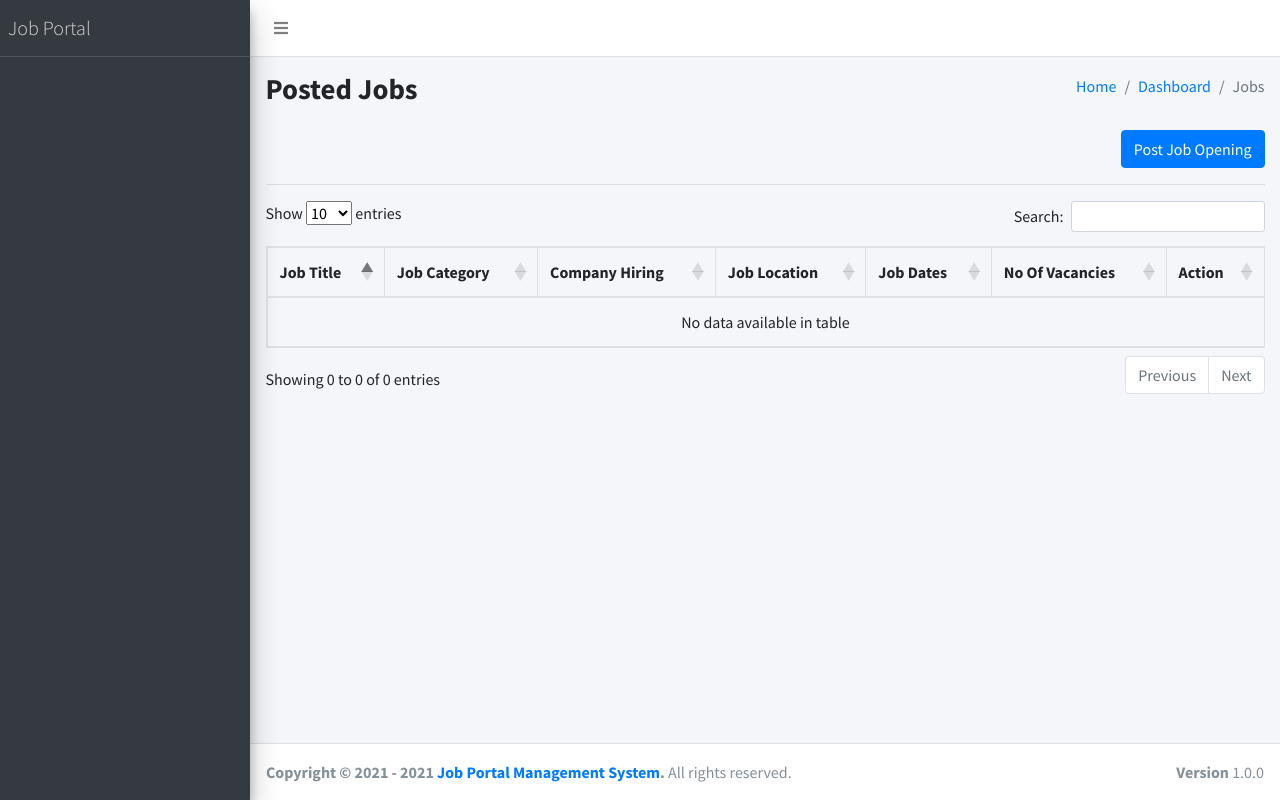
After one commit to MartMbithi/Job-portal, a PHP site: page /views/jobs in a window 1280 px wide. The commit adds this page. Run offline with PHP 8.4, Linux system fonts and the light colour scheme; the visitor is signed in with stand-in values (Sample User, id 1); data that the repository does not hold is empty; some libraries are stand-ins or nearby versions.

Commit message:
CRUD On Jobs

```diff
--- a/partials/scripts.php
+++ b/partials/scripts.php
@@ -119,4 +119,17 @@
         });
 
     }
+
+    function GetCompanyDetails(val) {
+        $.ajax({
+            type: "POST",
+            url: "ajax.php",
+            data: 'CompanyName=' + val,
+            success: function(data) {
+                //alert(data);
+                $('#CompanyID').val(data);
+            }
+        });
+
+    }
 </script>
--- /dev/null
+++ b/views/jobs.php
@@ -0,0 +1,344 @@
+<?php
+/*
+ * Created on Mon Jul 19 2021
+ *
+ * The MIT License (MIT)
+ * Copyright (c) 2021 MartDevelopers Inc
+ *
+ * Permission is hereby granted, free of charge, to any person obtaining a copy of this software
+ * and associated documentation files (the "Software"), to deal in the Software without restriction,
+ * including without limitation the rights to use, copy, modify, merge, publish, distribute, sublicense,
+ * and/or sell copies of the Software, and to permit persons to whom the Software is furnished to do so,
+ * subject to the following conditions:
+ *
+ * The above copyright notice and this permission notice shall be included in all copies or substantial
+ * portions of the Software.
+ *
+ * THE SOFTWARE IS PROVIDED "AS IS", WITHOUT WARRANTY OF ANY KIND, EXPRESS OR IMPLIED, INCLUDING BUT NOT LIMITED
+ * TO THE WARRANTIES OF MERCHANTABILITY, FITNESS FOR A PARTICULAR PURPOSE AND NONINFRINGEMENT. IN NO EVENT SHALL
+ * THE AUTHORS OR COPYRIGHT HOLDERS BE LIABLE FOR ANY CLAIM, DAMAGES OR OTHER LIABILITY, WHETHER IN AN ACTION OF CONTRACT,
+ * TORT OR OTHERWISE, ARISING FROM, OUT OF OR IN CONNECTION WITH THE SOFTWARE OR THE USE OR OTHER DEALINGS IN THE SOFTWARE.
+ */
+session_start();
+require_once('../config/config.php');
+require_once('../config/checklogin.php');
+require_once('../config/codeGen.php');
+checklogin();
+
+/* Add Job  */
+if (isset($_POST['add_job'])) {
+    $Job_title = $_POST['Job_title'];
+    $Job_Category = $_POST['Job_Category'];
+    $Job_description = $_POST['Job_description'];
+    $Job_location = $_POST['Job_location'];
+    $Job_Company_id  = $_POST['Job_Company_id'];
+    $Job_apply_date = $_POST['Job_apply_date'];
+    $Job_Last_application_date  = $_POST['Job_Last_application_date'];
+    $Job_No_of_vacancy = $_POST['Job_No_of_vacancy'];
+
+    $query = "INSERT INTO job (Job_title, Job_Category, Job_description, Job_location, Job_Company_id, Job_apply_date, Job_Last_application_date, Job_No_of_vacancy) VALUES(?,?,?,?,?,?,?,?)";
+
+    $stmt = $mysqli->prepare($query);
+
+    $rc = $stmt->bind_param('ssssssss', $Job_title, $Job_Category, $Job_description, $Job_location, $Job_Company_id, $Job_apply_date, $Job_Last_application_date, $Job_No_of_vacancy);
+
+    $stmt->execute();
+
+    if ($stmt) {
+        $success = "Job Opening Posted";
+    } else {
+        $info = "Please Try Again Or Try Later";
+    }
+}
+
+
+/* Update Company  */
+if (isset($_POST['update_job'])) {
+    $Job_title = $_POST['Job_title'];
+    $Job_Category = $_POST['Job_Category'];
+    $Job_description = $_POST['Job_description'];
+    $Job_location = $_POST['Job_location'];
+    $Job_id  = $_POST['Job_id'];
+    $Job_apply_date = $_POST['Job_apply_date'];
+    $Job_Last_application_date  = $_POST['Job_Last_application_date'];
+    $Job_No_of_vacancy = $_POST['Job_No_of_vacancy'];
+
+    $query = "UPDATE job SET  Job_title =?, Job_Category =?, Job_description =?, Job_location =?,  Job_apply_date =?, Job_Last_application_date =?,  Job_No_of_vacancy =? WHERE Job_id =?";
+
+    $stmt = $mysqli->prepare($query);
+
+    $rc = $stmt->bind_param('ssssssss', $Job_title, $Job_Category, $Job_description, $Job_location, $Job_apply_date, $Job_Last_application_date, $Job_No_of_vacancy, $Job_id);
+
+    $stmt->execute();
+
+    if ($stmt) {
+        $success = "Job Opening Updated";
+    } else {
+        $info = "Please Try Again Or Try Later";
+    }
+}
+
+/* Delete Company Category */
+if (isset($_GET['delete'])) {
+    $delete = $_GET['delete'];
+    $adn = "DELETE FROM job WHERE Job_id=?";
+    $stmt = $mysqli->prepare($adn);
+    $stmt->bind_param('s', $delete);
+    $stmt->execute();
+    $stmt->close();
+    if ($stmt) {
+        $success = "Deleted" && header("refresh:1; url=jobs");
+    } else {
+        $info = "Please Try Again Or Try Later";
+    }
+}
+
+require_once('../partials/head.php');
+?>
+
+<body class="hold-transition sidebar-mini layout-fixed layout-navbar-fixed layout-footer-fixed">
+    <div class="wrapper">
+        <!-- Navbar -->
+        <?php require_once('../partials/navbar.php'); ?>
+        <!-- /.navbar -->
+
+        <!-- Main Sidebar Container -->
+        <?php require_once('../partials/sidebar.php'); ?>
+
+        <!-- Content Wrapper. Contains page content -->
+        <div class="content-wrapper">
+            <!-- Content Header (Page header) -->
+            <div class="content-header">
+                <div class="container-fluid">
+                    <div class="row mb-2">
+                        <div class="col-sm-6">
+                            <h1 class="m-0 text-bold">Posted Jobs</h1>
+                        </div><!-- /.col -->
+                        <div class="col-sm-6">
+                            <ol class="breadcrumb float-sm-right">
+                                <li class="breadcrumb-item"><a href="home">Home</a></li>
+                                <li class="breadcrumb-item"><a href="home">Dashboard</a></li>
+                                <li class="breadcrumb-item active">Jobs</li>
+                            </ol>
+                        </div><!-- /.col -->
+                    </div><!-- /.row -->
+                </div>
+            </div>
+
+            <section class="content">
+                <div class="container-fluid">
+                    <div class="text-right">
+                        <button type="button" class="btn btn-primary" data-toggle="modal" data-target="#add_modal">Post Job Opening</button>
+                    </div>
+                    <hr>
+                    <!-- Add Modal -->
+                    <div class="modal fade" id="add_modal">
+                        <div class="modal-dialog  modal-lg">
+                            <div class="modal-content">
+                                <div class="modal-header">
+                                    <h4 class="modal-title">Fill All Values </h4>
+                                    <button type="button" class="close" data-dismiss="modal" aria-label="Close">
+                                        <span aria-hidden="true">&times;</span>
+                                    </button>
+                                </div>
+                                <div class="modal-body">
+                                    <form method="post" enctype="multipart/form-data" role="form">
+                                        <div class="card-body">
+                                            <div class="row">
+                                                <div class="form-group col-md-6">
+                                                    <label for="">Job Title</label>
+                                                    <input type="text" required name="Job_title" class="form-control">
+                                                </div>
+                                                <div class="form-group col-md-6">
+                                                    <label for="">Job Category</label>
+                                                    <input type="text" required name="Job_Category" class="form-control">
+                                                </div>
+                                                <div class="form-group col-md-6">
+                                                    <label for="">Job Location</label>
+                                                    <input type="text" required name="Job_location" class="form-control">
+                                                </div>
+                                                <div class="form-group col-md-4">
+                                                    <label for="">Job Apply Date</label>
+                                                    <input type="date" required name="Job_apply_date" class="form-control">
+                                                </div>
+                                                <div class="form-group col-md-4">
+                                                    <label for="">Job Application Closing Date</label>
+                                                    <input type="date" required name="Job_Last_application_date" class="form-control">
+                                                </div>
+                                                <div class="form-group col-md-4">
+                                                    <label for="">Job No Of Vacancies</label>
+                                                    <input type="number" required name="Job_No_of_vacancy" class="form-control">
+                                                </div>
+                                                <div class="form-group col-md-12">
+                                                    <label for="">Company Name</label>
+                                                    <select id="CompanyName" onchange="GetCompanyDetails(this.value)" class="form-control">
+                                                        <option>Select Company Name</option>
+                                                        <?php
+                                                        $ret = "SELECT * FROM company ";
+                                                        $stmt = $mysqli->prepare($ret);
+                                                        $stmt->execute(); //ok
+                                                        $res = $stmt->get_result();
+                                                        while ($company = $res->fetch_object()) {
+                                                        ?>
+                                                            <option><?php echo $company->Company_name; ?></option>
+                                                        <?php
+                                                        } ?>
+                                                    </select>
+                                                    <input type="hidden" required name="Job_Company_id" id="CompanyID" class="form-control">
+                                                </div>
+                                                <div class="form-group col-md-12">
+                                                    <label for="exampleInputPassword1">Job Description</label>
+                                                    <textarea name="Job_description" rows="5" class="form-control"></textarea>
+                                                </div>
+                                            </div>
+                                        </div>
+                                        <div class="text-right">
+                                            <button type="submit" name="add_job" class="btn btn-primary">Submit</button>
+                                        </div>
+                                    </form>
+                                </div>
+                            </div>
+                        </div>
+                    </div>
+                    <!-- End Modal -->
+                    <div class="row">
+                        <div class="col-12">
+                            <table class="table table-bordered table-hover">
+                                <thead>
+                                    <tr>
+                                        <th>Job Title</th>
+                                        <th>Job Category</th>
+                                        <th>Company Hiring</th>
+                                        <th>Job Location</th>
+                                        <th>Job Dates</th>
+                                        <th>No Of Vacancies</th>
+                                        <th>Action</th>
+                                    </tr>
+                                </thead>
+                                <tbody>
+                                    <?php
+                                    $ret = "SELECT * FROM job j INNER JOIN company c ON c.Company_id = j.Job_Company_id ";
+                                    $stmt = $mysqli->prepare($ret);
+                                    $stmt->execute(); //ok
+                                    $res = $stmt->get_result();
+                                    while ($jobs = $res->fetch_object()) {
+                                    ?>
+                                        <tr>
+                                            <td><?php echo $jobs->Job_title; ?></td>
+                                            <td><?php echo $jobs->Job_Category; ?></td>
+                                            <td>
+                                                Name: <?php echo $jobs->Company_name; ?><br>
+                                                Location: <?php echo $jobs->Company_location; ?><br>
+                                                Contact : <?php echo $jobs->Company_contact; ?><br>
+                                                Email : <?php echo $jobs->Company_email; ?>
+                                            </td>
+                                            <td><?php echo $jobs->Job_location; ?></td>
+                                            <td>
+                                                Application Date: <?php echo date('d M Y', strtotime($jobs->Job_apply_date)); ?><br>
+                                                Closing Date :<?php echo date('d M Y', strtotime($jobs->Job_Last_application_date)); ?>
+                                            </td>
+                                            <td><?php echo $jobs->Job_No_of_vacancy; ?></td>
+                                            <td>
+                                                <a class="badge badge-primary" data-toggle="modal" href="#edit-<?php echo $jobs->Job_id; ?>">
+                                                    <i class="fas fa-edit"></i>
+                                                    Update
+                                                </a>
+                                                <a class="badge badge-danger" data-toggle="modal" href="#delete-<?php echo $jobs->Job_id; ?>">
+                                                    <i class="fas fa-trash"></i>
+                                                    Delete
+                                                </a>
+                                                <!-- Update Modal -->
+                                                <div class="modal fade" id="edit-<?php echo $jobs->Job_id; ?>">
+                                                    <div class="modal-dialog  modal-lg">
+                                                        <div class="modal-content">
+                                                            <div class="modal-header">
+                                                                <h4 class="modal-title">Fill All Values </h4>
+                                                                <button type="button" class="close" data-dismiss="modal" aria-label="Close">
+                                                                    <span aria-hidden="true">&times;</span>
+                                                                </button>
+                                                            </div>
+                                                            <div class="modal-body">
+                                                                <form method="post" enctype="multipart/form-data" role="form">
+                                                                    <div class="card-body">
+                                                                        <div class="row">
+                                                                            <div class="form-group col-md-6">
+                                                                                <label for="">Job Title</label>
+                                                                                <input type="text" required name="Job_title" value="<?php echo $jobs->Job_title; ?>" class="form-control">
+                                                                                <input type="hidden" required name="Job_id" value="<?php echo $jobs->Job_id; ?>" class="form-control">
+                                                                            </div>
+                                                                            <div class="form-group col-md-6">
+                                                                                <label for="">Job Category</label>
+                                                                                <input type="text" required name="Job_Category" value="<?php echo $jobs->Job_Category; ?>" class="form-control">
+                                                                            </div>
+                                                                            <div class="form-group col-md-6">
+                                                                                <label for="">Job Location</label>
+                                                                                <input type="text" required name="Job_location" value="<?php echo $jobs->Job_location; ?>" class="form-control">
+                                                                            </div>
+                                                                            <div class="form-group col-md-4">
+                                                                                <label for="">Job Apply Date</label>
+                                                                                <input type="date" required name="Job_apply_date" value="<?php echo $jobs->Job_apply_date; ?>" class="form-control">
+                                                                            </div>
+                                                                            <div class="form-group col-md-4">
+                                                                                <label for="">Job Application Closing Date</label>
+                                                                                <input type="date" required name="Job_Last_application_date" value="<?php echo $jobs->Job_Last_application_date; ?>" class="form-control">
+                                                                            </div>
+                                                                            <div class="form-group col-md-4">
+                                                                                <label for="">Job No Of Vacancies</label>
+                                                                                <input type="number" required name="Job_No_of_vacancy" value="<?php echo $jobs->Job_No_of_vacancy; ?>" class="form-control">
+                                                                            </div>
+                                                                            <div class="form-group col-md-12">
+                                                                                <label for="exampleInputPassword1">Job Description</label>
+                                                                                <textarea name="Job_description" rows="5" class="form-control"><?php echo $jobs->Job_description; ?></textarea>
+                                                                            </div>
+                                                                        </div>
+                                                                    </div>
+                                                                    <div class="text-right">
+                                                                        <button type="submit" name="add_job" class="btn btn-primary">Submit</button>
+                                                                    </div>
+                                                                </form>
+
+                                                            </div>
+                                                        </div>
+                                                    </div>
+                                                </div>
+                                                <!-- End Modal -->
+
+                                                <!-- Delete Modal -->
+                                                <div class="modal fade" id="delete-<?php echo $jobs->Job_id; ?>" tabindex="-1" role="dialog" aria-labelledby="exampleModalLabel" aria-hidden="true">
+                                                    <div class="modal-dialog modal-dialog-centered" role="document">
+                                                        <div class="modal-content">
+                                                            <div class="modal-header">
+                                                                <h5 class="modal-title" id="exampleModalLabel">CONFIRM</h5>
+                                                                <button type="button" class="close" data-dismiss="modal" aria-label="Close">
+                                                                    <span aria-hidden="true">&times;</span>
+                                                                </button>
+                                                            </div>
+                                                            <div class="modal-body text-center text-danger">
+                                                                <h4>Delete <?php echo $jobs->Job_title; ?> ?</h4>
+                                                                <br>
+                                                                <p>Heads Up, You are about to delete <?php echo $jobs->Job_title; ?>. This action is irrevisble.</p>
+                                                                <button type="button" class="text-center btn btn-success" data-dismiss="modal">No</button>
+                                                                <a href="jobs?delete=<?php echo $jobs->Job_id; ?>" class="text-center btn btn-danger"> Delete </a>
+                                                            </div>
+                                                        </div>
+                                                    </div>
+                                                </div>
+                                                <!-- End Modal -->
+                                            </td>
+                                        </tr>
+                                    <?php
+                                    } ?>
+                                </tbody>
+                            </table>
+                        </div>
+                    </div>
+                </div>
+            </section>
+        </div>
+        <!-- Main Footer -->
+        <?php require_once('../partials/footer.php'); ?>
+    </div>
+    <?php require_once('../partials/scripts.php'); ?>
+</body>
+
+</html>
```
Also changed, not shown: views/ajax.php (+10 -0 lines), views/home.php (+5 -3 lines).
